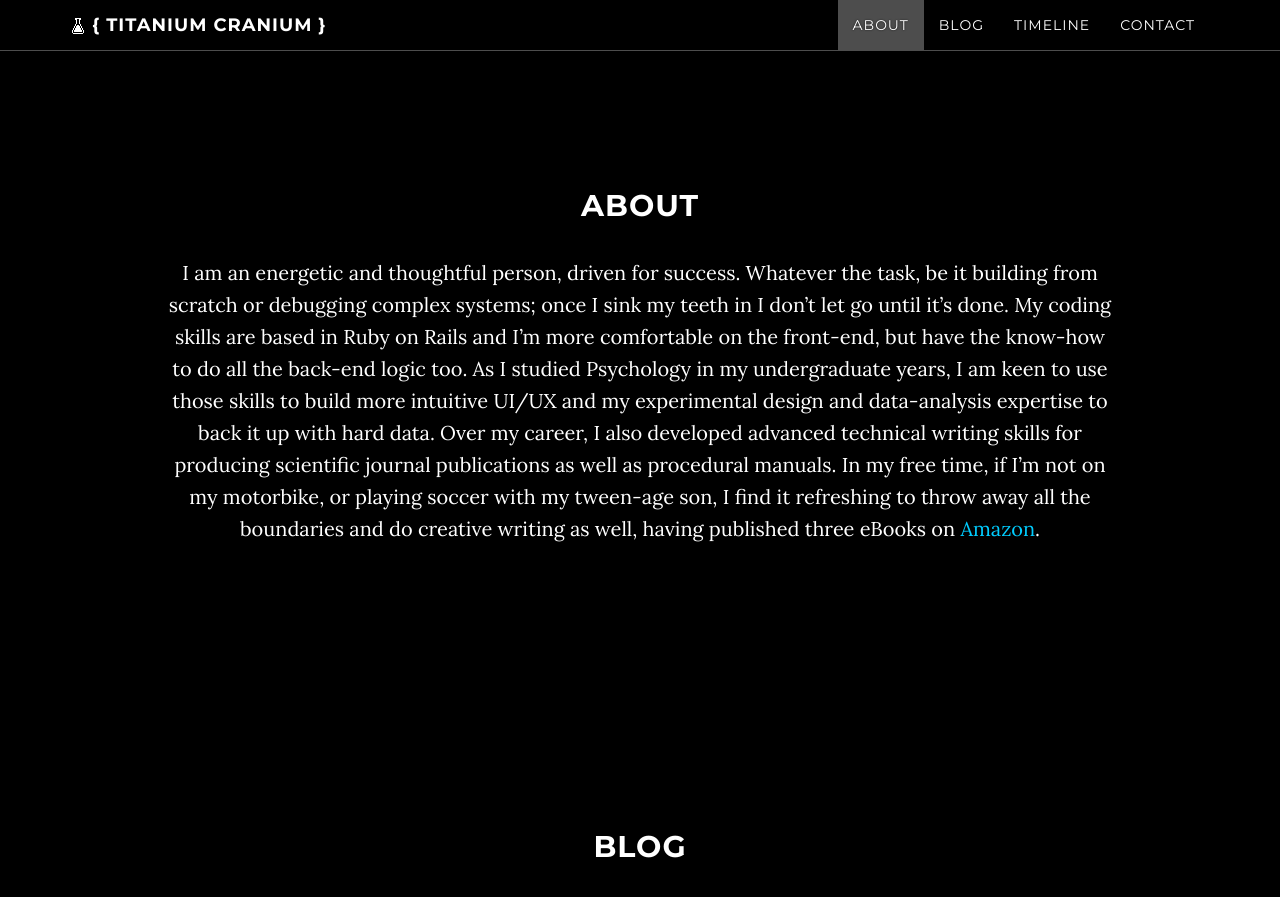
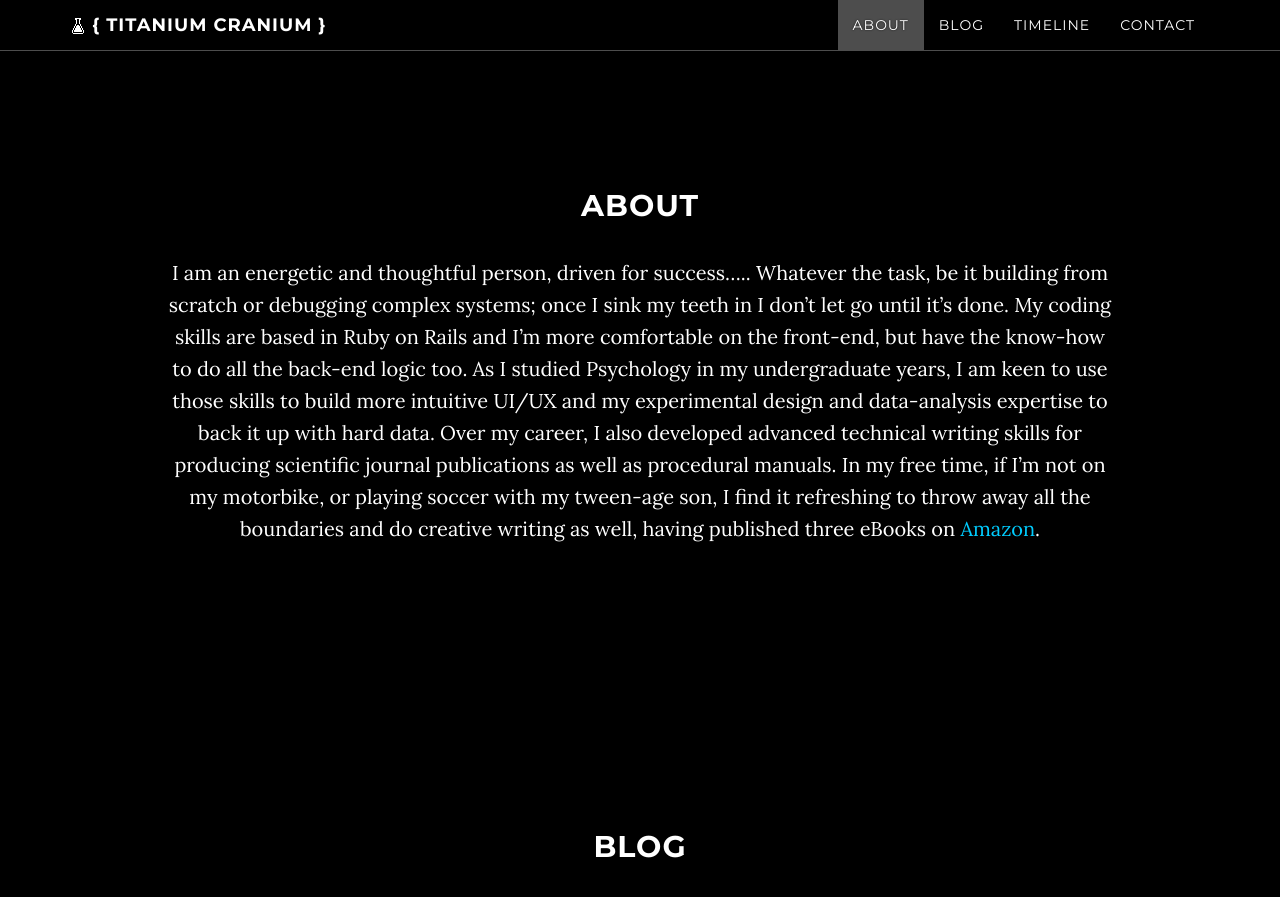
Before and after one commit to titanium-cranium/titanium-cranium.github.io, a Jekyll site: the page built from index.html, in a window 1280 px wide and 900 px high, scrolled down 961 px. Shown: the top 897 px of the window. Built offline with Jekyll 4.4.1, drawn with Linux system fonts in a browser that asks for light colours; nearby versions of some CDN libraries; comment, search, counter and statistics services are not loaded.

Commit message:
minor tweak just to see if the editing works

```diff
--- a/about.html
+++ b/about.html
@@ -5,5 +5,5 @@ title: About
 ---
 ## About
 
-I am an energetic and thoughtful person, driven for success. Whatever the task, be it building from scratch or debugging complex systems; once I sink my teeth in I don't let go until it's done.  My coding skills are based in Ruby on Rails and I'm more comfortable on the front-end, but have the know-how to do all the back-end logic too. As I studied Psychology in my undergraduate years, I am keen to use those skills to build more intuitive UI/UX and my experimental design and data-analysis expertise to back it up with hard data. Over my career, I also developed advanced technical writing skills for producing scientific journal publications
+I am an energetic and thoughtful person, driven for success..... Whatever the task, be it building from scratch or debugging complex systems; once I sink my teeth in I don't let go until it's done.  My coding skills are based in Ruby on Rails and I'm more comfortable on the front-end, but have the know-how to do all the back-end logic too. As I studied Psychology in my undergraduate years, I am keen to use those skills to build more intuitive UI/UX and my experimental design and data-analysis expertise to back it up with hard data. Over my career, I also developed advanced technical writing skills for producing scientific journal publications
  as well as procedural manuals. In my free time, if I'm not on my motorbike, or playing soccer with my tween-age son, I find it refreshing to throw away all the boundaries and do creative writing as well, having published three eBooks on<a href="http://www.amazon.com/-/e/B00Q5XS2CO"> Amazon</a>.
```
